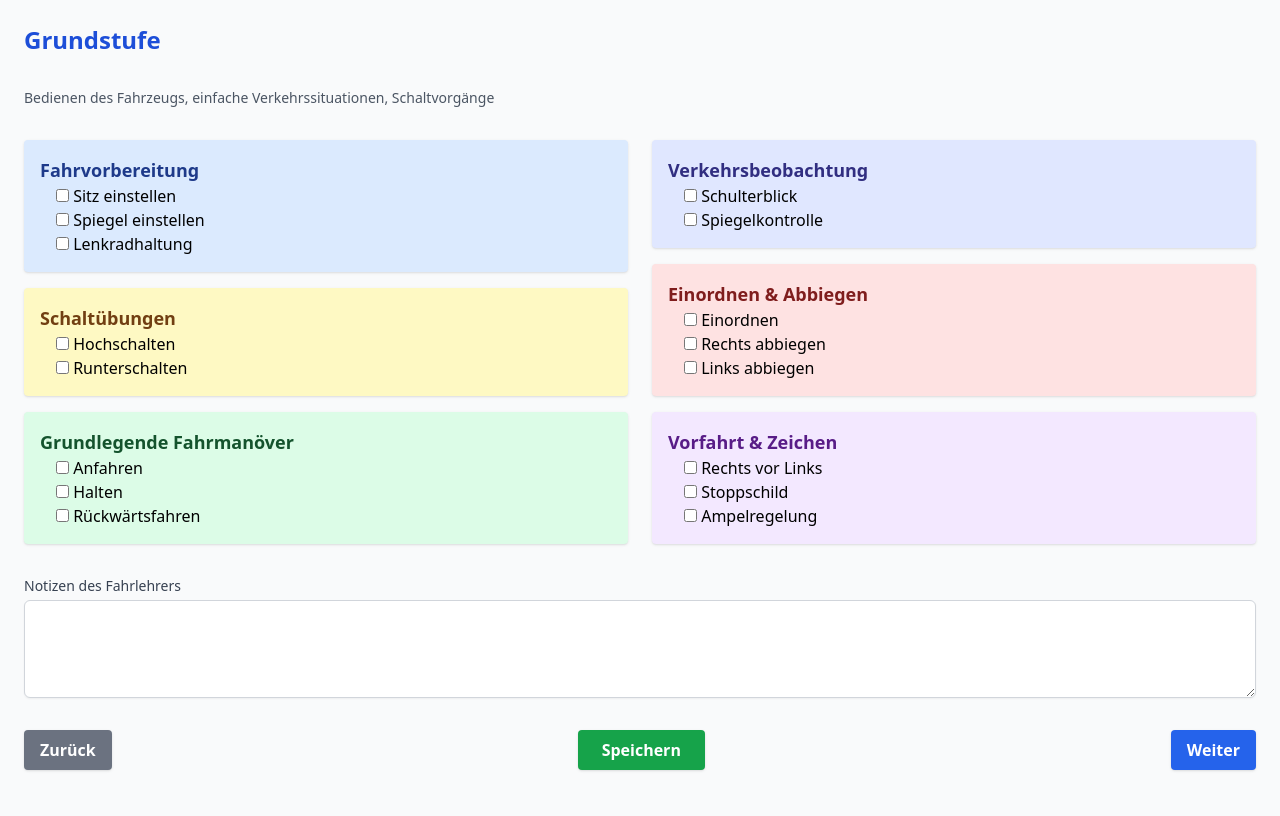
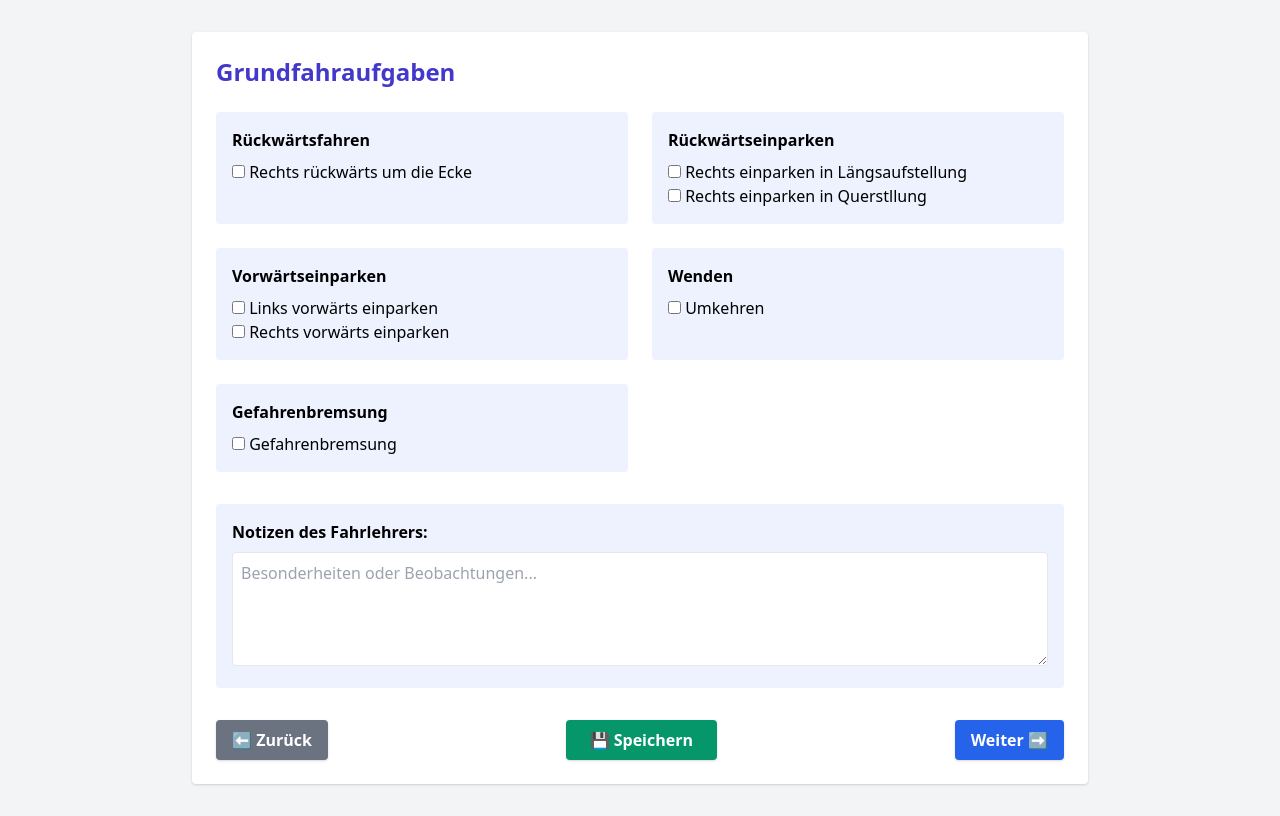
Before and after one commit to eyfahrlehrer/schuelerakte, a Flask app: template templates/grundfahraufgaben.html in a window 1280 px wide. Before the commit the page ends 771 px from the top, so only its background shows below. Run offline with Flask 3, Linux system fonts and the light colour scheme; the template is opened without the code that fills it, so the values that code supplies are empty; some libraries are stand-ins or nearby versions.

Commit message:
Update grundfahraufgaben.html

```diff
--- a/templates/grundfahraufgaben.html
+++ b/templates/grundfahraufgaben.html
@@ -2,92 +2,66 @@
 <html lang="de">
 <head>
   <meta charset="UTF-8">
-  <title>Grundstufe</title>
-  <script src="https://cdn.tailwindcss.com"></script>
+  <title>Grundfahraufgaben</title>
+  <link href="https://cdn.jsdelivr.net/npm/tailwindcss@2.2.19/dist/tailwind.min.css" rel="stylesheet">
 </head>
-<body class="bg-gray-50 p-6">
+<body class="bg-gray-100 p-8">
+  <div class="max-w-4xl mx-auto bg-white p-6 rounded shadow">
+    <h1 class="text-2xl font-bold text-indigo-700 mb-6">Grundfahraufgaben</h1>
+
     <form method="POST" class="space-y-8">
-    <h1 class="text-2xl font-bold text-blue-700">Grundstufe</h1>
-    <p class="text-sm text-gray-600 mb-4">Bedienen des Fahrzeugs, einfache Verkehrssituationen, Schaltvorgänge</p>
-
       <div class="grid grid-cols-1 md:grid-cols-2 gap-6">
-      <!-- SPALTE LINKS -->
-      <div class="space-y-4">
-        <!-- Sitz, Spiegel, Lenkrad -->
-        <div class="bg-blue-100 p-4 rounded shadow">
-          <h2 class="font-semibold text-lg text-blue-900">Fahrvorbereitung</h2>
-          <div class="ml-4 space-y-2">
-            <label><input type="checkbox" name="sitz"> Sitz einstellen</label><br>
-            <label><input type="checkbox" name="spiegel"> Spiegel einstellen</label><br>
-            <label><input type="checkbox" name="lenkrad"> Lenkradhaltung</label>
-          </div>
+        <!-- Rückwärtsfahren -->
+        <div class="bg-indigo-50 p-4 rounded">
+          <h2 class="font-semibold mb-2">Rückwärtsfahren</h2>
+          <label class="block"><input type="checkbox" name="rueckwaerts_ecke"> Rechts rückwärts um die Ecke</label>
         </div>
 
-        <!-- Schalten -->
-        <div class="bg-yellow-100 p-4 rounded shadow">
-          <h2 class="font-semibold text-lg text-yellow-900">Schaltübungen</h2>
-          <div class="ml-4 space-y-2">
-            <label><input type="checkbox" name="schalten_hoch"> Hochschalten</label><br>
-            <label><input type="checkbox" name="schalten_runter"> Runterschalten</label>
-          </div>
+        <!-- Rückwärtseinparken -->
+        <div class="bg-indigo-50 p-4 rounded">
+          <h2 class="font-semibold mb-2">Rückwärtseinparken</h2>
+          <label class="block"><input type="checkbox" name="einparken_laengs_rueck"> Rechts einparken in Längsaufstellung</label>
+          <label class="block"><input type="checkbox" name="einparken_quer_rueck"> Rechts einparken in Querstllung</label>
         </div>
 
-        <!-- Anfahren, Halten, Rückwärts -->
-        <div class="bg-green-100 p-4 rounded shadow">
-          <h2 class="font-semibold text-lg text-green-900">Grundlegende Fahrmanöver</h2>
-          <div class="ml-4 space-y-2">
-            <label><input type="checkbox" name="anfahren"> Anfahren</label><br>
-            <label><input type="checkbox" name="halten"> Halten</label><br>
-            <label><input type="checkbox" name="rueckwaerts"> Rückwärtsfahren</label>
-          </div>
-        </div>
+        <!-- Vorwärtseinparken -->
+        <div class="bg-indigo-50 p-4 rounded">
+          <h2 class="font-semibold mb-2">Vorwärtseinparken</h2>
+          <label class="block"><input type="checkbox" name="einparken_links_vor"> Links vorwärts einparken</label>
+          <label class="block"><input type="checkbox" name="einparken_rechts_vor"> Rechts vorwärts einparken</label>
         </div>
 
-      <!-- SPALTE RECHTS -->
-      <div class="space-y-4">
-        <!-- Verkehrsbeobachtung -->
-        <div class="bg-indigo-100 p-4 rounded shadow">
-          <h2 class="font-semibold text-lg text-indigo-900">Verkehrsbeobachtung</h2>
-          <div class="ml-4 space-y-2">
-            <label><input type="checkbox" name="schulterblick"> Schulterblick</label><br>
-            <label><input type="checkbox" name="spiegelkontrolle"> Spiegelkontrolle</label>
-          </div>
+        <!-- Umkehren -->
+        <div class="bg-indigo-50 p-4 rounded">
+          <h2 class="font-semibold mb-2">Wenden</h2>
+          <label class="block"><input type="checkbox" name="umkehren"> Umkehren</label>
         </div>
 
-        <!-- Einfaches Einordnen & Abbiegen -->
-        <div class="bg-red-100 p-4 rounded shadow">
-          <h2 class="font-semibold text-lg text-red-900">Einordnen & Abbiegen</h2>
-          <div class="ml-4 space-y-2">
-            <label><input type="checkbox" name="einordnen"> Einordnen</label><br>
-            <label><input type="checkbox" name="abbiegen_rechts"> Rechts abbiegen</label><br>
-            <label><input type="checkbox" name="abbiegen_links"> Links abbiegen</label>
-          </div>
-        </div>
-
-        <!-- Vorfahrt & Verkehrszeichen -->
-        <div class="bg-purple-100 p-4 rounded shadow">
-          <h2 class="font-semibold text-lg text-purple-900">Vorfahrt & Zeichen</h2>
-          <div class="ml-4 space-y-2">
-            <label><input type="checkbox" name="rechts_vor_links"> Rechts vor Links</label><br>
-            <label><input type="checkbox" name="stoppschild"> Stoppschild</label><br>
-            <label><input type="checkbox" name="ampel"> Ampelregelung</label>
-          </div>
-        </div>
+        <!-- Gefahrenbremsung -->
+        <div class="bg-indigo-50 p-4 rounded">
+          <h2 class="font-semibold mb-2">Gefahrenbremsung</h2>
+          <label class="block"><input type="checkbox" name="gefahrenbremsung"> Gefahrenbremsung</label>
         </div>
       </div>
 
       <!-- Notizen -->
-    <div>
-      <label for="notizen" class="block text-sm font-medium text-gray-700 mt-6">Notizen des Fahrlehrers</label>
-      <textarea name="notizen" rows="4" class="mt-1 block w-full border border-gray-300 rounded-md shadow-sm"></textarea>
+      <div class="bg-indigo-50 p-4 rounded">
+        <label for="notizen" class="block font-semibold mb-2">Notizen des Fahrlehrers:</label>
+        <textarea name="notizen" id="notizen" rows="4" class="w-full border p-2 rounded" placeholder="Besonderheiten oder Beobachtungen..."></textarea>
       </div>
 
       <!-- Navigation -->
-    <div class="flex flex-col md:flex-row justify-between items-center gap-4 mt-6">
-      <a href="{{ url_for('stammdaten') }}" class="bg-gray-500 hover:bg-gray-600 text-white font-semibold py-2 px-4 rounded shadow w-full md:w-auto text-center">Zurück</a>
-      <button type="submit" class="bg-green-600 hover:bg-green-700 text-white font-semibold py-2 px-6 rounded shadow w-full md:w-auto">Speichern</button>
-      <a href="{{ url_for('aufbaustufe') }}" class="bg-blue-600 hover:bg-blue-700 text-white font-semibold py-2 px-4 rounded shadow w-full md:w-auto text-center">Weiter</a>
+      <div class="mt-6 flex flex-col md:flex-row justify-between items-center gap-4">
+        <!-- Zurück -->
+        <a href="{{ url_for('leistungsstufe') }}" class="bg-gray-500 hover:bg-gray-600 text-white font-semibold py-2 px-4 rounded shadow w-full md:w-auto text-center">⬅️ Zurück</a>
+
+        <!-- Speichern -->
+        <button type="submit" class="bg-green-600 hover:bg-green-700 text-white font-semibold py-2 px-6 rounded shadow w-full md:w-auto">💾 Speichern</button>
+
+        <!-- Weiter -->
+        <a href="{{ url_for('ueberlandfahrt') }}" class="bg-blue-600 hover:bg-blue-700 text-white font-semibold py-2 px-4 rounded shadow w-full md:w-auto text-center">Weiter ➡️</a>
       </div>
     </form>
+  </div>
 </body>
 </html>
```
Lines whose indentation alone changed are shown as unchanged.
